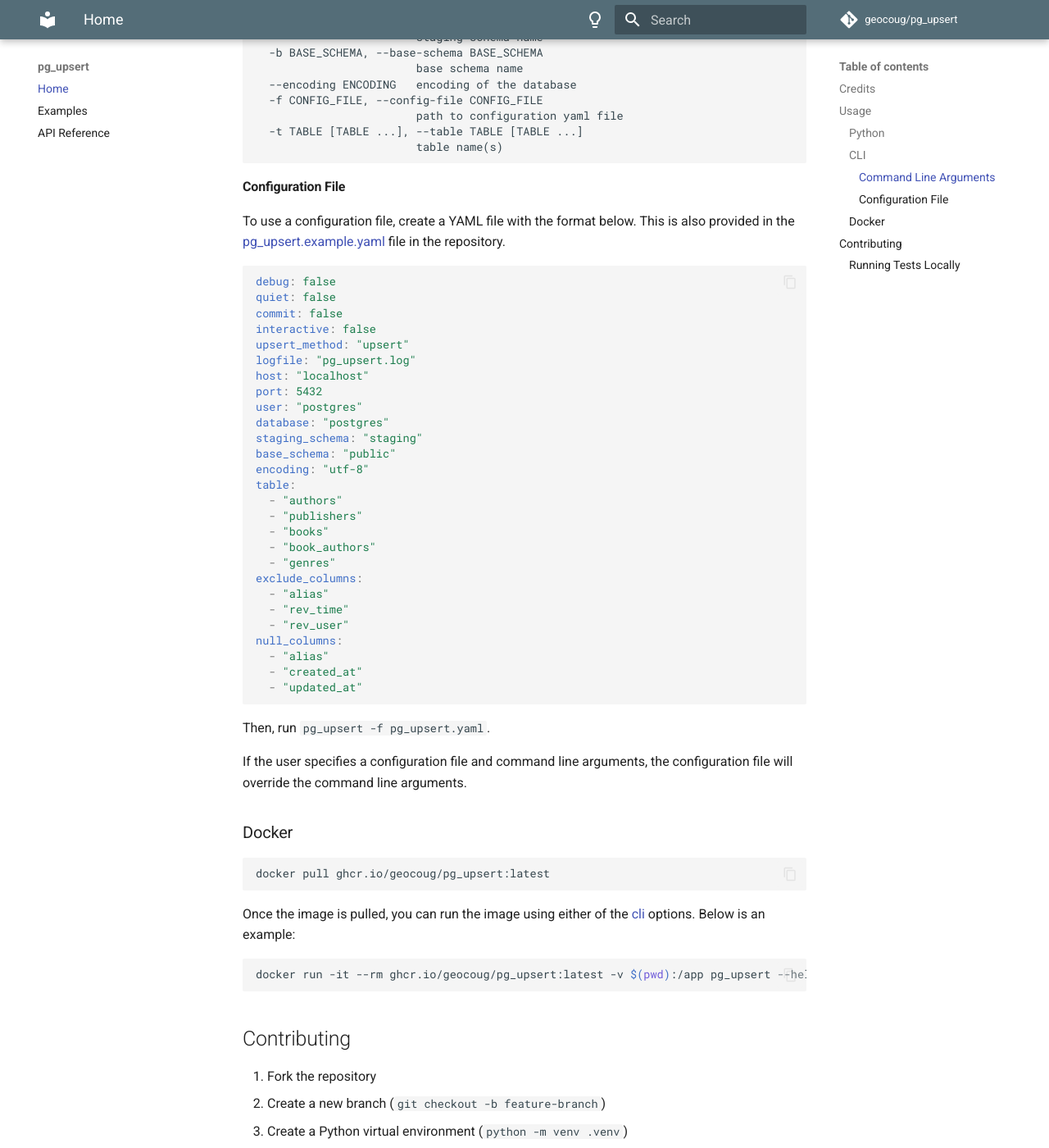
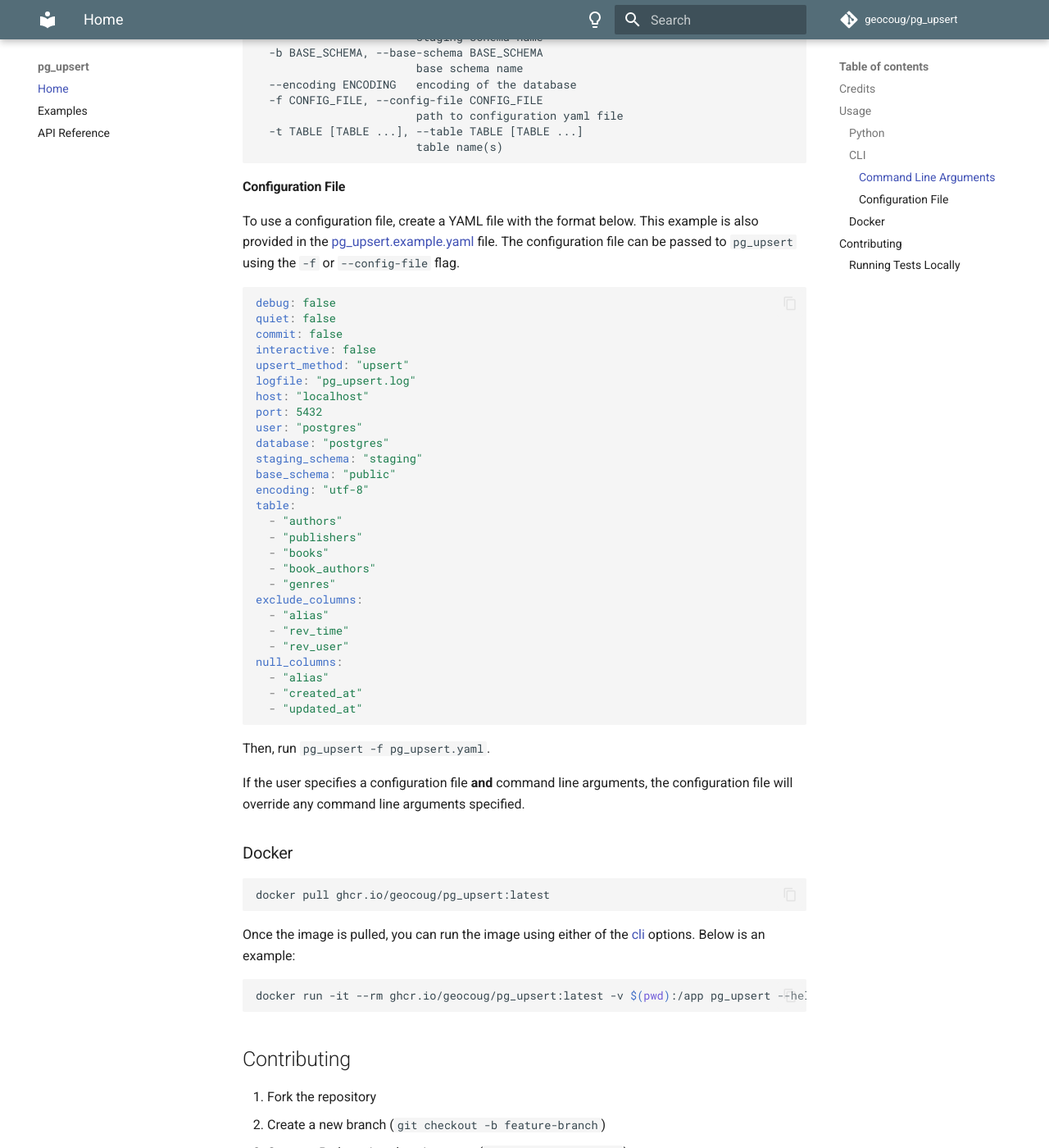
Before and after one commit to geocoug/pg-upsert, an MkDocs documentation site: the page built from docs/index.md, in a window 1280 px wide and 1400 px high, scrolled down 2349 px. Shown: the whole window at 82% size. Built offline with MkDocs 1.6.1 and Material for MkDocs 9.7.7, drawn with Linux system fonts in a browser that asks for light colours; comment, search, counter and statistics services are not loaded.

Commit message:
update docs
Signed-off-by: Caleb Grant <geocoug@gmail.com>

````diff
--- a/README.md
+++ b/README.md
@@ -113,7 +113,7 @@ options:
 
 #### Configuration File
 
-To use a configuration file, create a YAML file with the format below. This is also provided in the [pg_upsert.example.yaml](./pg_upsert.example.yaml) file in the repository.
+To use a configuration file, create a YAML file with the format below. This example is also provided in the [pg_upsert.example.yaml](./pg_upsert.example.yaml) file. The configuration file can be passed to `pg_upsert` using the `-f` or `--config-file` flag.
 
 ```yaml
 debug: false
@@ -147,7 +147,7 @@ null_columns:
 
 Then, run `pg_upsert -f pg_upsert.yaml`.
 
-If the user specifies a configuration file and command line arguments, the configuration file will override the command line arguments.
+If the user specifies a configuration file **and** command line arguments, the configuration file will override any command line arguments specified.
 
 ### Docker
 
````
Also changed, not shown: docs/examples.md (+3 -4 lines).
